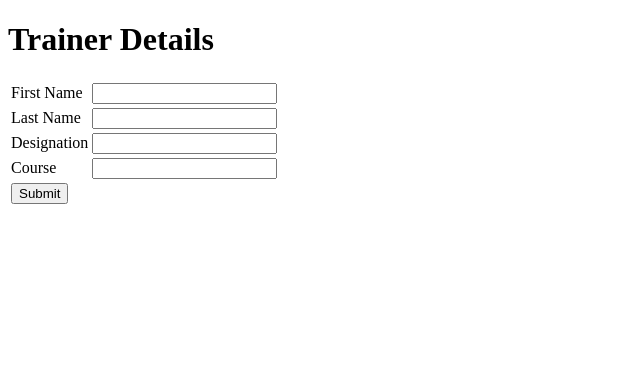
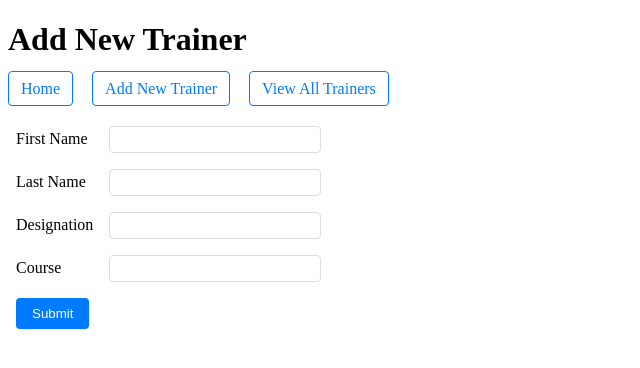
Before and after one commit to muhammadiishaq/FLASK-App-with-MySQL-Database, a Flask app: page /trainer in a window 1280 px wide. Shown: the top 368 px of the page, without its empty margins (0-640 px from the left). Run offline with Flask 3, Linux system fonts and the light colour scheme; some libraries are stand-ins or nearby versions.

Commit message:
recitified all errors and added view funcationality chnaged db to sqlite3

```diff
--- a/app.py
+++ b/app.py
@@ -1,29 +1,58 @@
-
 from flask import Flask,render_template,request,url_for
-from flask_mysqldb import MySQL
+import sqlite3
 from datetime import *
 import time as t
 
 
 app = Flask(__name__)
 
-app.config['MYSQL_HOST']="localhost"
-app.config['MYSQL_USER']="ishaq"
-app.config['MYSQL_PASSWORD']="ishaq123"
-app.config['MYSQL_DB']="alnafi"
+# SQLite database file
+DATABASE = 'alnafi.db'
 
-mysql = MySQL(app)
+def init_db():
+    """Initialize the database with trainer_details table"""
+    conn = sqlite3.connect(DATABASE)
+    cursor = conn.cursor()
+    cursor.execute('''
+        CREATE TABLE IF NOT EXISTS trainer_details (
+            id INTEGER PRIMARY KEY AUTOINCREMENT,
+            fname TEXT NOT NULL,
+            lname TEXT NOT NULL,
+            design TEXT NOT NULL,
+            course TEXT NOT NULL,
+            datetime DATE NOT NULL
+        )
+    ''')
+    conn.commit()
+    conn.close()
 
 home = "HOMe Pages!!!!!!!!!!"
 
 
 @app.route("/")
 def get_home():
-    return home
+    return render_template("home.html")
 
 @app.route("/trainer")
 def trainer():
     return render_template("trainer_details.html")
+
+
+@app.route("/view_trainers")
+def view_trainers():
+    # connection to SQLite
+    conn = sqlite3.connect(DATABASE)
+    cursor = conn.cursor()
+
+    # execute sql query to get all trainers
+    cursor.execute("SELECT * FROM trainer_details ORDER BY id DESC")
+    trainers = cursor.fetchall()
+
+    #close database
+    cursor.close()
+    conn.close()
+
+    return render_template("view_trainers.html", trainers=trainers)
 
 
 @app.route("/trainer_create",methods=['POST','GET'])
@@ -35,23 +64,26 @@ def trainer_create():
         course_data = request.form["course"]
         current_date = date.today()
 
-        sql = "INSERT INTO trainer_details (fname,lname,design,course,datetime) VALUES (%s,%s,%s,%s,%s)"
+        sql = "INSERT INTO trainer_details (fname,lname,design,course,datetime) VALUES (?,?,?,?,?)"
         val = (fname_data,lname_data,design_data,course_data,current_date)
 
-        # connection to mysql
-        cursor = mysql.connection.cursor()
+        # connection to SQLite
+        conn = sqlite3.connect(DATABASE)
+        cursor = conn.cursor()
 
         # execute sql query
         cursor.execute(sql,val)
 
         #commit
-        mysql.connection.commit()
+        conn.commit()
 
         #close database
+        cursor.close()
+        conn.close()
 
-        cursor.close()
-        return "Done, Data has been add"
+        return render_template("success.html", message="Trainer data has been added successfully!")
 
 
 if __name__ == "__main__":
+    init_db()  # Initialize database on startup
     app.run(debug=True,host='0.0.0.0')
--- a/templates/trainer_details.html
+++ b/templates/trainer_details.html
@@ -2,27 +2,74 @@
 <html>
 <head>
     <title>Trainer Details</title>
+    <style>
+        .nav-links {
+            margin: 20px 0;
+        }
+        .nav-links a {
+            margin-right: 15px;
+            text-decoration: none;
+            color: #007bff;
+            padding: 8px 12px;
+            border: 1px solid #007bff;
+            border-radius: 4px;
+        }
+        .nav-links a:hover {
+            background-color: #007bff;
+            color: white;
+        }
+        table {
+            border-collapse: collapse;
+            margin-top: 20px;
+        }
+        td {
+            padding: 8px;
+        }
+        input[type="text"] {
+            padding: 5px;
+            border: 1px solid #ddd;
+            border-radius: 4px;
+            width: 200px;
+        }
+        input[type="submit"] {
+            padding: 8px 16px;
+            background-color: #007bff;
+            color: white;
+            border: none;
+            border-radius: 4px;
+            cursor: pointer;
+        }
+        input[type="submit"]:hover {
+            background-color: #0056b3;
+        }
+    </style>
 </head>
 <body>
-    <h1>Trainer Details</h1>
+    <h1>Add New Trainer</h1>
+
+    <div class="nav-links">
+        <a href="/">Home</a>
+        <a href="/trainer">Add New Trainer</a>
+        <a href="/view_trainers">View All Trainers</a>
+    </div>
 
     <form method="post" action="/trainer_create" name="trainer_form">
         <table>
             <tr>
                 <td>First Name</td>
-                <td><input type="text" name="fname"></td>
+                <td><input type="text" name="fname" required></td>
             </tr>
             <tr>
                 <td>Last Name</td>
-                <td><input type="text" name="lname"></td>
+                <td><input type="text" name="lname" required></td>
             </tr>
             <tr>
                 <td>Designation</td>
-                <td><input type="text" name="design"></td>
+                <td><input type="text" name="design" required></td>
             </tr>
             <tr>
                 <td>Course</td>
-                <td><input type="text" name="course"></td>
+                <td><input type="text" name="course" required></td>
             </tr>
             <tr>
                 <td colspan="2">
```
Also changed, not shown: templates/home.html (added, +63 -0 lines), templates/success.html (added, +58 -0 lines), templates/view_trainers.html (added, +78 -0 lines), README.md, 1 other file.
